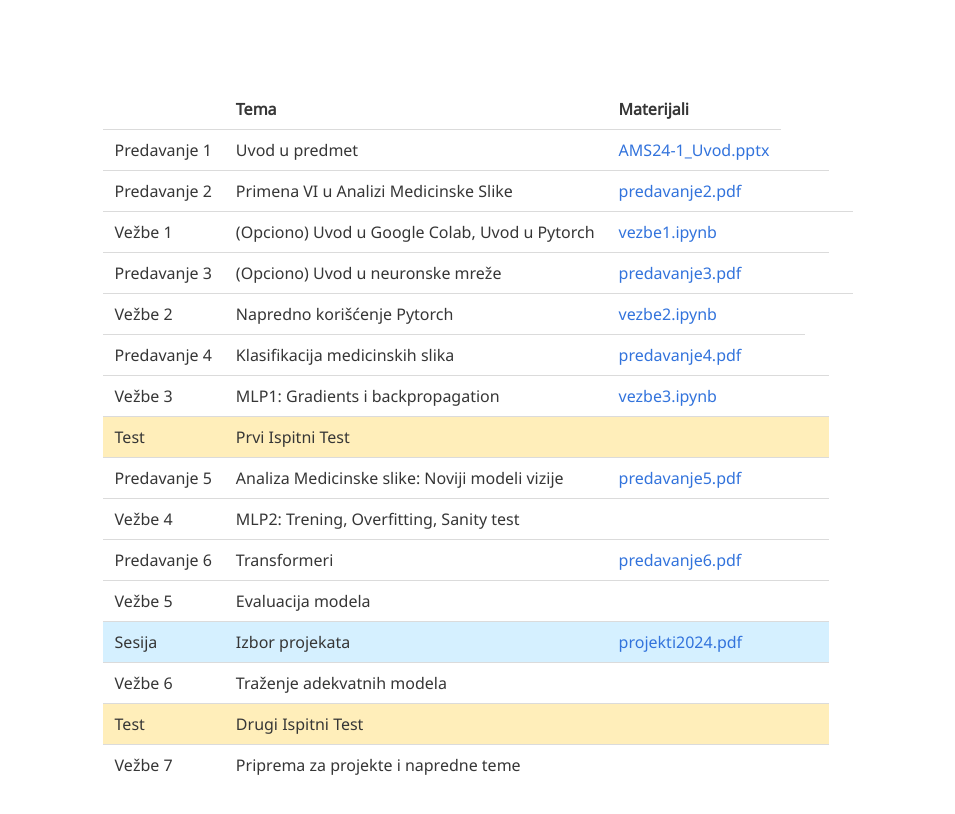
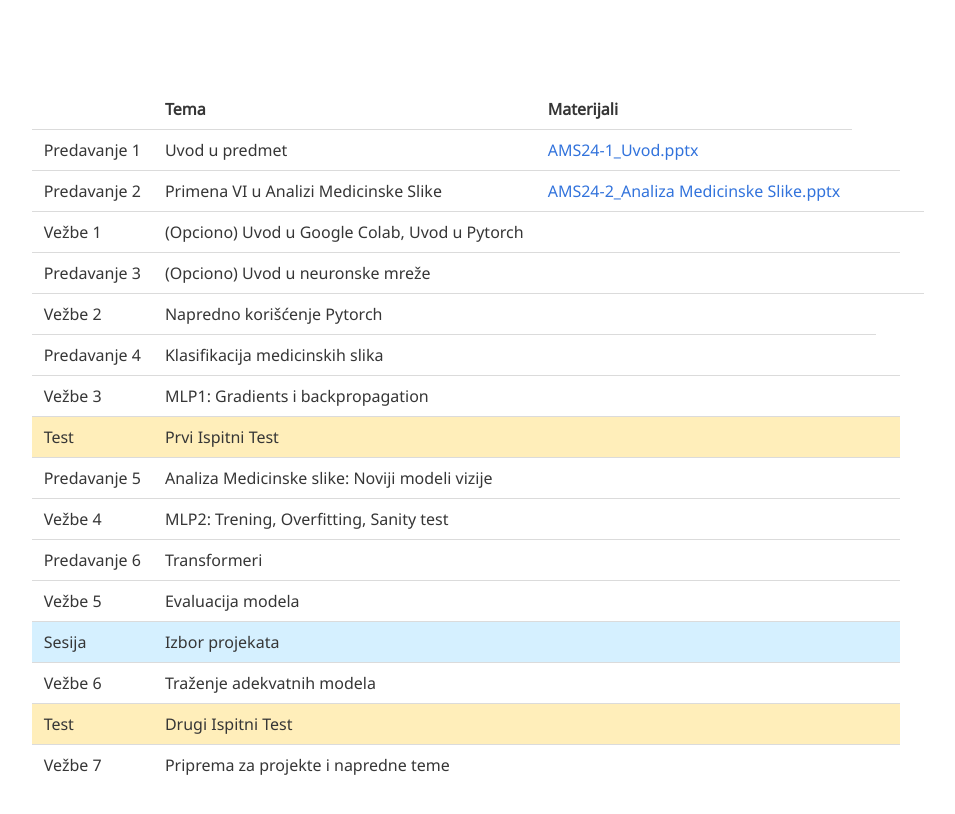
Before and after one commit to nebojsa-bozanic/analiza-medicinske-slike, a plain HTML site: page index.html in a window 1280 px wide. Shown: the part 1964-2778 px from the top of the page, without its empty margins (162-1117 px from the left). Drawn offline with nearby package versions, Linux system fonts and the light colour scheme; some icons are missing; a web font is replaced by a local one.

Commit message:
links on the website updated

```diff
--- a/index.html
+++ b/index.html
@@ -89,18 +89,20 @@
                   <span class="icon">
                       <i class="fab fa-github"></i>
                   </span>
-                  <span>Code</span>
+                  <span>Repozitorijum
+
+                  </span>
                   </a>
               </span>
               <!-- Dataset Link. -->
-              <span class="link-block">
+              <!-- <span class="link-block">
                 <a href="https://github.com/nebojsa-bozanic/analiza-medicinske-slike"
                    class="external-link button is-normal is-rounded is-dark">
                   <span class="icon">
                       <i class="far fa-images"></i>
                   </span>
                   <span>Data</span>
-                  </a>
+                  </a> -->
             </div>
 
           </div>
@@ -271,14 +273,14 @@
                 <tr class="schedule-row">
                   <td class="event-cell">Predavanje 1</td>
                   <td class="topic-cell">Uvod u predmet</td>
-                  <td class="lecture-slides-cell"><a target="_blank" href="predavanja/AMS24%20-%201_Uvod.pptx">AMS24-1_Uvod.pptx</a></td>
+                  <td class="lecture-slides-cell"><a target="_blank" href="https://view.officeapps.live.com/op/view.aspx?src=https%3A%2F%2Fraw.githubusercontent.com%2Fnebojsa-bozanic%2Fanaliza-medicinske-slike%2Frefs%2Fheads%2Fmain%2Fpredavanja%2FAMS24-1_Uvod.pptx&wdOrigin=BROWSELINK">AMS24-1_Uvod.pptx</a></td>
                   <td class="suggested-readings-cell"></td>
                   <td class="notes-cell"></td>
                 </tr>
                 <tr class="schedule-row">
                   <td class="event-cell">Predavanje 2</td>
                   <td class="topic-cell">Primena VI u Analizi Medicinske Slike</td>
-                  <td class="lecture-slides-cell"><a target="_blank" href="predavanja/predavanje2.pdf">predavanje2.pdf</a></td>
+                  <td class="lecture-slides-cell"><a target="_blank" href="https://view.officeapps.live.com/op/view.aspx?src=https%3A%2F%2Fraw.githubusercontent.com%2Fnebojsa-bozanic%2Fanaliza-medicinske-slike%2Frefs%2Fheads%2Fmain%2Fpredavanja%2FAMS24-2_Analiza%2520Medicinske%2520Slike.pptx&wdOrigin=BROWSELINK">AMS24-2_Analiza Medicinske Slike.pptx</a></td>
                   <td class="lecture-slides-cell"></td>
                   <td class="suggested-readings-cell"></td>
                   <td class="notes-cell"></td>
@@ -286,14 +288,14 @@
                 <tr class="schedule-row">
                   <td class="event-cell">Vežbe 1</td>
                   <td class="topic-cell">(Opciono) Uvod u Google Colab, Uvod u Pytorch</td>
-                  <td class="lecture-slides-cell"><a target="_blank" href="vezbe/Intro to Colab.ipynb">vezbe1.ipynb</a></td>
+                  <td class="lecture-slides-cell"></td>
                   <td class="suggested-readings-cell"></td>
                   <td class="notes-cell"></td>
                 </tr>
                 <tr class="schedule-row">
                   <td class="event-cell">Predavanje 3</td>
                   <td class="topic-cell">(Opciono) Uvod u neuronske mreže</td>
-                  <td class="lecture-slides-cell"><a target="_blank" href="predavanja/predavanje2.pdf">predavanje3.pdf</a></td>
+                  <td class="lecture-slides-cell"></td>
                   <td class="lecture-slides-cell"></td>
                   <td class="suggested-readings-cell"></td>
                   <td class="notes-cell"></td>
@@ -301,20 +303,20 @@
                 <tr class="schedule-row">
                   <td class="event-cell">Vežbe 2</td>
                   <td class="topic-cell">Napredno korišćenje Pytorch</td>
-                  <td class="lecture-slides-cell"><a target="_blank" href="vezbe/Intro to Pytorch.ipynb">vezbe2.ipynb</a></td>
+                  <td class="lecture-slides-cell"></td>
                   <td class="notes-cell"></td>
                 </tr>
                 <tr class="schedule-row">
                   <td class="event-cell">Predavanje 4</td>
                   <td class="topic-cell">Klasifikacija medicinskih slika</td>
-                  <td class="lecture-slides-cell"><a target="_blank" href="predavanja/predavanje3.pdf">predavanje4.pdf</a></td>
+                  <td class="lecture-slides-cell"></td>
                   <td class="suggested-readings-cell"></td>
                   <td class="notes-cell"></td>
                 </tr>
                 <tr class="schedule-row">
                   <td class="event-cell">Vežbe 3</td>
                   <td class="topic-cell">MLP1: Gradients i backpropagation</td>
-                   <td class="lecture-slides-cell"><a target="_blank" href="vezbe/Advanced Pytorch.ipynb">vezbe3.ipynb</a></td>
+                  <td class="lecture-slides-cell"></td>
                   <td class="suggested-readings-cell"></td>
                   <td class="notes-cell"></td>
                 </tr>
@@ -328,7 +330,7 @@
                 <tr class="schedule-row">
                   <td class="event-cell">Predavanje 5</td>
                   <td class="topic-cell">Analiza Medicinske slike: Noviji modeli vizije</td>
-                  <td class="lecture-slides-cell"><a target="_blank" href="predavanja/predavanje4.pdf">predavanje5.pdf</a></td>
+                  <td class="lecture-slides-cell"></td>
                   <td class="suggested-readings-cell"></td>
                   <td class="notes-cell"></td>
                 </tr>
@@ -342,7 +344,7 @@
                 <tr class="schedule-row">
                   <td class="event-cell">Predavanje 6</td>
                   <td class="topic-cell">Transformeri</td>
-                  <td class="lecture-slides-cell"><a target="_blank" href="predavanja/predavanje5.pdf">predavanje6.pdf</a></td>
+                  <td class="lecture-slides-cell"></td>
                   <td class="suggested-readings-cell"></td>
                   <td class="notes-cell"></td>
                 </tr>
@@ -356,7 +358,7 @@
                 <tr class="schedule-row" style="background-color: #D5F0FF;">
                   <td class="event-cell">Sesija</td>
                   <td class="topic-cell">Izbor projekata</td>
-                  <td class="lecture-slides-cell"><a target="_blank" href="projekti/projekti2024.pdf">projekti2024.pdf</a></td>
+                  <td class="lecture-slides-cell"></td>
                   <td class="suggested-readings-cell"></td>
                   <td class="notes-cell"></td>
                 </tr>
```
